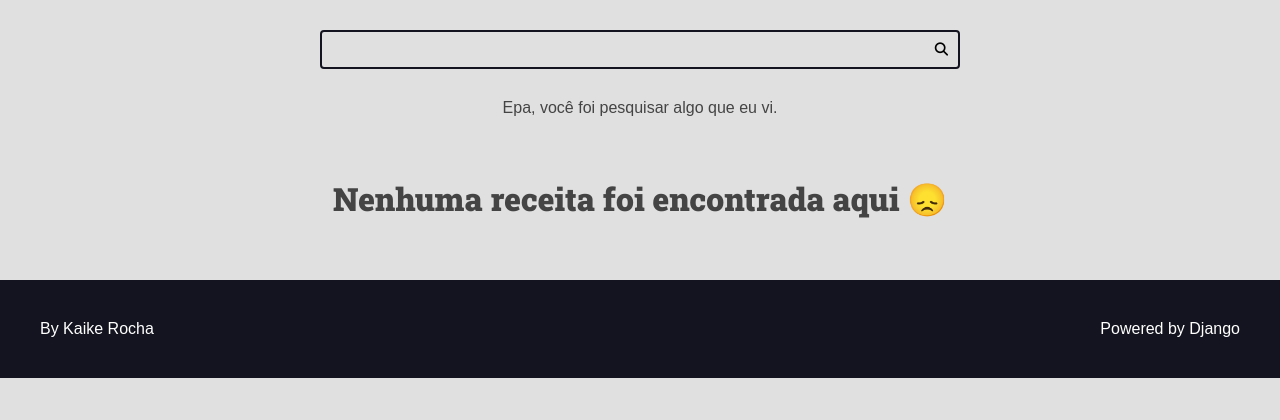
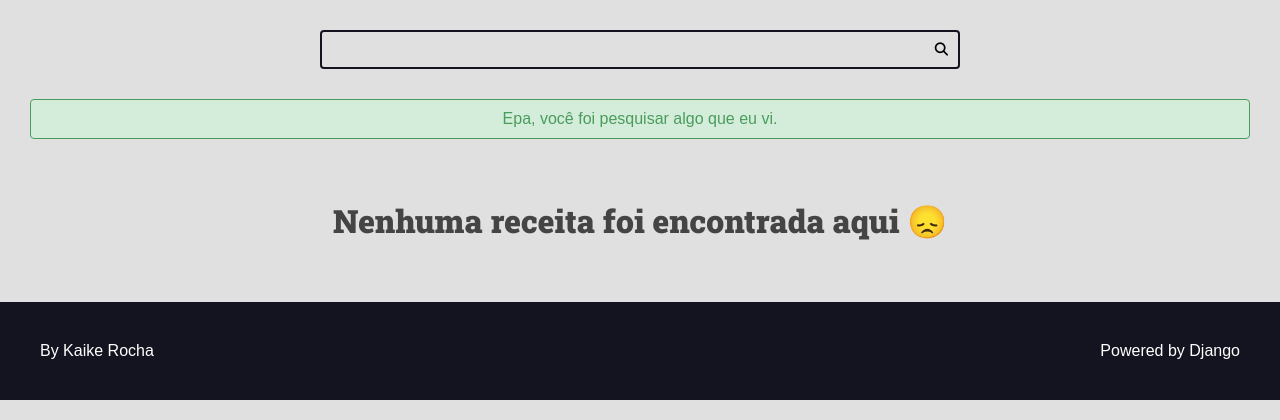
Before and after one commit to KaikeRochaDev/Receitas, a Django app: page / in a window 1280 px wide. Shown: the part 113-533 px from the top of the page. Run offline with Django 4.2, Linux system fonts and the light colour scheme; data that the repository does not hold is empty; some libraries are stand-ins or nearby versions.

Commit message:
adding the css

```diff
--- a/recipes/templates/recipes/pages/home.html
+++ b/recipes/templates/recipes/pages/home.html
@@ -3,14 +3,7 @@
 {% block title %}Home |{% endblock title %}
 
 {% block content %}
-{% if messages %}
-    <div class="main-content center container">
-        {% for message in messages %}
-            {{ message }}
-        {% endfor %}
-    </div>
-{% endif %}
-
+{% include 'recipes/partials/messages.html' %}
     <div class="main-content main-content-list container">
     {% for recipe in recipes %}
         {% include 'recipes/partials/recipe.html' %}
--- /dev/null
+++ b/recipes/templates/recipes/partials/messages.html
@@ -0,0 +1,9 @@
+{% if messages %}
+    <div class="main-content center container">
+        {% for message in messages %}
+            <div class="message {{message.tags}}">
+                {{ message }}
+            </div>
+        {% endfor %}
+    </div>
+{% endif %}
```
